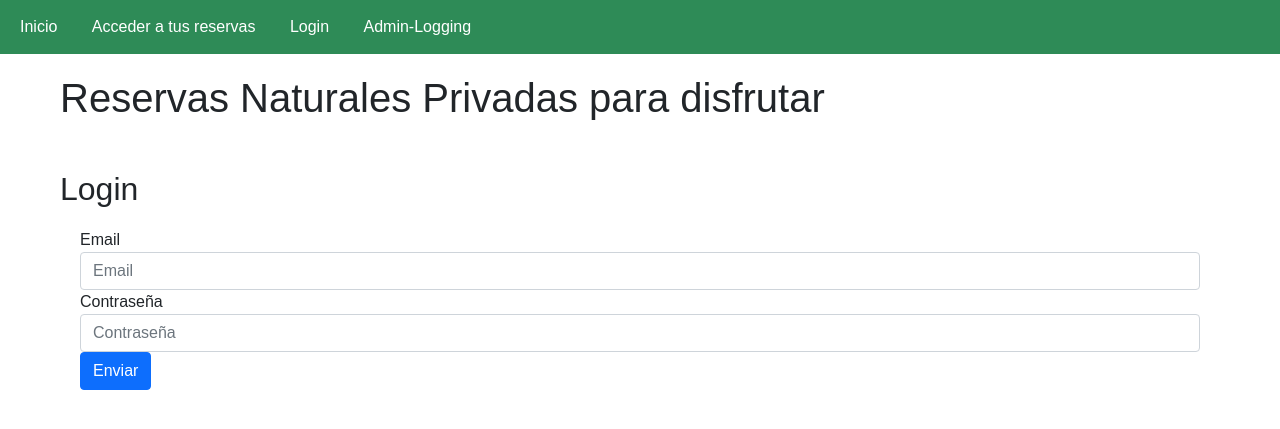
After one commit to melina8444/tesis, a Django app: page /login/ in a window 1280 px wide. The commit adds this page. Shown: the top 429 px of the page. Run offline with Django 3.2, Linux system fonts and the light colour scheme.

Commit message:
creacion login.html con bootstrap y su url

```diff
--- a/G5_C23319/publica/urls.py
+++ b/G5_C23319/publica/urls.py
@@ -3,4 +3,5 @@ from . import views
 
 urlpatterns = [
     path('', views.index, name="Inicio"),
+    path('login/', views.login, name="login")
 ]
--- a/G5_C23319/publica/views.py
+++ b/G5_C23319/publica/views.py
@@ -32,3 +32,7 @@ def index(request):
                 'title': "Reservas Naturales Privadas",
             }
     return render(request,'publica/index.html',context)
+
+def login(request):
+
+    return render(request,'publica/login.html')
--- a/G5_C23319/templates/administracion/index_master.html
+++ b/G5_C23319/templates/administracion/index_master.html
@@ -9,7 +9,7 @@
         <meta name="author" content="" />
         <title>Admin</title>
         <link href="https://cdn.jsdelivr.net/npm/simple-datatables@7.1.2/dist/style.min.css" rel="stylesheet" />
-        <link href="/static/administracion/css/styles.css" rel="stylesheet %}" />
+        <link href="/static/administracion/css/styles.css" rel="stylesheet"/>
         <script src="https://use.fontawesome.com/releases/v6.3.0/js/all.js" crossorigin="anonymous"></script>
     </head>
     <body class="sb-nav-fixed">
--- a/G5_C23319/templates/publica/index.html
+++ b/G5_C23319/templates/publica/index.html
@@ -2,7 +2,11 @@
 <html>
 <head>
     {% load static %}
+    <meta charset="UTF-8">
+    <meta http-equiv="X-UA-Compatible" content="IE=edge">
+    <meta name="viewport" content="with=device-width, initial-scale=1.0">
     <title>{{title}}</title>
+    <link href="https://cdn.jsdelivr.net/npm/bootstrap@5.0.2/dist/css/bootstrap.min.css" rel="stylesheet" integrity="sha384-EVSTQN3/azprG1Anm3QDgpJLIm9Nao0Yz1ztcQTwFspd3yD65VohhpuuCOmLASjC" crossorigin="anonymous">
     <link rel="stylesheet" href="{% static 'publica/css/styles.css' %}">
 
 </head>
@@ -12,15 +16,20 @@
         <ul class="navbar-menu">
             <li class="navbar-item"><a href="#" class="navbar-link">Inicio</a></li>
             <li class="navbar-item"><a href="#" class="navbar-link">Acceder a tus reservas</a></li>
-            <li class="navbar-item"><a href="#" class="navbar-link">Registrarse</a></li>
+            <li class="navbar-item"><a href="{% url 'login' %}" class="navbar-link">Login</a></li>
             <li class="navbar-item"><a href="{% url 'inicio_admin' %}" class="navbar-link">Admin-Logging</a></li>
         </ul>
     </nav>
+
+
     <div class="container">
         <h1>Reservas Naturales Privadas para disfrutar</h1>
+        <br>
+        <br>{%block content %}
         <div class="calendar">
             <input type="date" class="date-picker">
         </div>
+
     {% for campsite in campsites %}
         <div class="campsite-card">
             <h3>{{ campsite.name }}</h3>
@@ -32,7 +41,7 @@
          {% empty %}
               <p>Por el momento no hay reservas naturales privadas disponibles.</p>
          {% endfor %}
-
+         {%endblock content %}
     </div>
 
 </body>
--- /dev/null
+++ b/G5_C23319/templates/publica/login.html
@@ -0,0 +1,32 @@
+{%extends '../publica/index.html'%}
+<!DOCTYPE html>
+<html lang= "en">
+<head>
+    <meta charset="UTF-8">
+    <meta http-equiv="X-UA-Compatible" content="IE=edge">
+    <meta name="viewport" content="with=device-width, initial-scale=1.0">
+
+    <title>Login</title>
+</head>
+<body>
+
+    {% block content %}<h2>Login</h2>
+    <div class="container">
+    <form>
+        <div class="form-group">
+          <label for="exampleInputEmail1">Email</label>
+          <input type="email" class="form-control" id="exampleInputEmail1" aria-describedby="emailHelp" placeholder="Email">
+        </div>
+        <div class="form-group">
+          <label for="exampleInputPassword1">Contraseña</label>
+          <input type="password" class="form-control" id="exampleInputPassword1" placeholder="Contraseña">
+        </div>
+
+        <button type="submit" class="btn btn-primary">Enviar</button>
+      </form>
+    </div>
+      {% endblock %}
+
+      <script src="https://cdn.jsdelivr.net/npm/bootstrap@5.2.3/dist/js/bootstrap.bundle.min.js" crossorigin="anonymous"></script>
+</body>
+</html>
```
